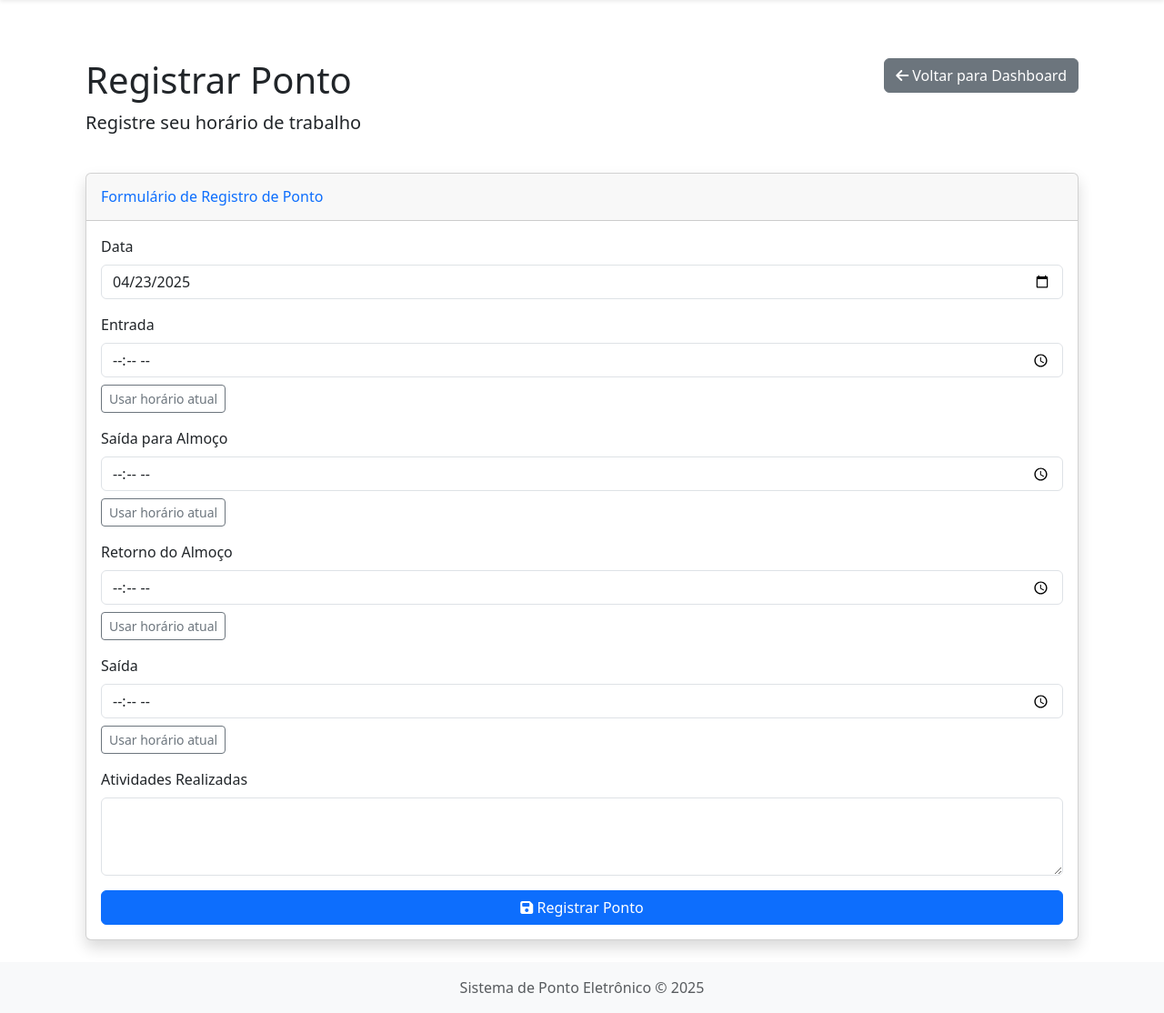
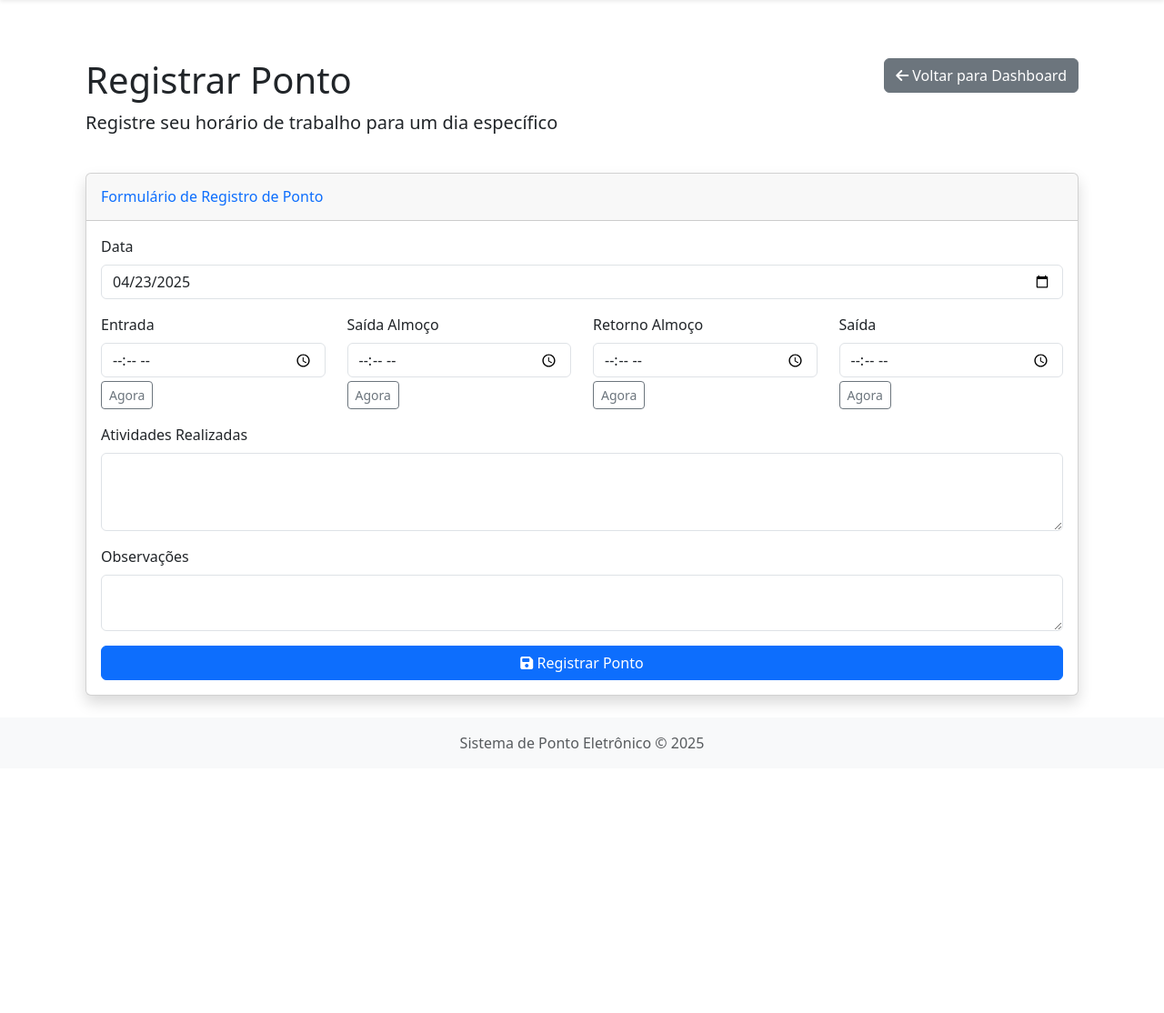
Before and after one commit to Masselorc/ponto-eletronico, a Flask app: page /registrar-ponto in a window 1280 px wide. Shown: the part 104-1218 px from the top of the page at 91% size. After the commit the page ends 927 px from the top, so only its background shows below. Run offline with Flask 3, Linux system fonts and the light colour scheme; a user stored in the database is signed in.

Commit message:
Update registrar_ponto.html

```diff
--- a/app/templates/main/registrar_ponto.html
+++ b/app/templates/main/registrar_ponto.html
@@ -7,7 +7,7 @@
     <div class="row mb-4">
         <div class="col-md-8">
             <h1>Registrar Ponto</h1>
-            <p class="lead">Registre seu horário de trabalho</p>
+            <p class="lead">Registre seu horário de trabalho para um dia específico</p> {# Descrição ajustada #}
         </div>
         <div class="col-md-4 text-end">
             <a href="{{ url_for('main.dashboard') }}" class="btn btn-secondary">
@@ -21,12 +21,14 @@
             <h6 class="m-0 font-weight-bold text-primary">Formulário de Registro de Ponto</h6>
         </div>
         <div class="card-body">
+            {# O action default é a própria URL, o que é correto para este caso #}
             <form method="POST">
-                {{ form.hidden_tag() }}
+                {{ form.hidden_tag() }} {# Necessário para proteção CSRF #}
 
                 <div class="mb-3">
                     <label for="data" class="form-label">Data</label>
-                    {{ form.data(class="form-control", type="date", required=true) }}
+                    {# Adicionado id="data" e removido required pois o validator já cuida disso #}
+                    {{ form.data(class="form-control", type="date", id="data") }}
                     {% if form.data.errors %}
                     <div class="invalid-feedback d-block">
                         {% for error in form.data.errors %}
@@ -36,9 +38,11 @@
                     {% endif %}
                 </div>
 
-                <div class="mb-3">
+                <div class="row mb-3"> {# Agrupando horários em linha #}
+                    <div class="col-md-3">
                         <label for="entrada" class="form-label">Entrada</label>
-                    {{ form.entrada(class="form-control", type="time", required=true) }}
+                        {# Adicionado id e removido required #}
+                        {{ form.entrada(class="form-control", type="time", id="entrada") }}
                         {% if form.entrada.errors %}
                         <div class="invalid-feedback d-block">
                             {% for error in form.entrada.errors %}
@@ -46,11 +50,12 @@
                             {% endfor %}
                         </div>
                         {% endif %}
+                         <button type="button" class="btn btn-sm btn-outline-secondary mt-1 btn-hora-atual" data-target="entrada">Agora</button> {# Botão 'Agora' #}
                     </div>
-
-                <div class="mb-3">
-                    <label for="saida_almoco" class="form-label">Saída para Almoço</label>
-                    {{ form.saida_almoco(class="form-control", type="time") }}
+                    <div class="col-md-3">
+                        <label for="saida_almoco" class="form-label">Saída Almoço</label>
+                         {# Adicionado id #}
+                        {{ form.saida_almoco(class="form-control", type="time", id="saida_almoco") }}
                         {% if form.saida_almoco.errors %}
                         <div class="invalid-feedback d-block">
                             {% for error in form.saida_almoco.errors %}
@@ -58,11 +63,12 @@
                             {% endfor %}
                         </div>
                         {% endif %}
+                         <button type="button" class="btn btn-sm btn-outline-secondary mt-1 btn-hora-atual" data-target="saida_almoco">Agora</button> {# Botão 'Agora' #}
                     </div>
-
-                <div class="mb-3">
-                    <label for="retorno_almoco" class="form-label">Retorno do Almoço</label>
-                    {{ form.retorno_almoco(class="form-control", type="time") }}
+                    <div class="col-md-3">
+                        <label for="retorno_almoco" class="form-label">Retorno Almoço</label>
+                         {# Adicionado id #}
+                        {{ form.retorno_almoco(class="form-control", type="time", id="retorno_almoco") }}
                         {% if form.retorno_almoco.errors %}
                         <div class="invalid-feedback d-block">
                             {% for error in form.retorno_almoco.errors %}
@@ -70,11 +76,12 @@
                             {% endfor %}
                         </div>
                         {% endif %}
+                         <button type="button" class="btn btn-sm btn-outline-secondary mt-1 btn-hora-atual" data-target="retorno_almoco">Agora</button> {# Botão 'Agora' #}
                     </div>
-
-                <div class="mb-3">
+                    <div class="col-md-3">
                         <label for="saida" class="form-label">Saída</label>
-                    {{ form.saida(class="form-control", type="time", required=true) }}
+                         {# Adicionado id e removido required #}
+                        {{ form.saida(class="form-control", type="time", id="saida") }}
                         {% if form.saida.errors %}
                         <div class="invalid-feedback d-block">
                             {% for error in form.saida.errors %}
@@ -82,11 +89,14 @@
                             {% endfor %}
                         </div>
                         {% endif %}
+                         <button type="button" class="btn btn-sm btn-outline-secondary mt-1 btn-hora-atual" data-target="saida">Agora</button> {# Botão 'Agora' #}
+                    </div>
                 </div>
 
                 <div class="mb-3">
                     <label for="atividades" class="form-label">Atividades Realizadas</label>
-                    {{ form.atividades(class="form-control", rows=3) }}
+                     {# Adicionado id #}
+                    {{ form.atividades(class="form-control", rows=3, id="atividades") }}
                     {% if form.atividades.errors %}
                     <div class="invalid-feedback d-block">
                         {% for error in form.atividades.errors %}
@@ -96,7 +106,23 @@
                     {% endif %}
                 </div>
 
+                {# --- CORREÇÃO: Adicionando o campo observacoes --- #}
+                <div class="mb-3">
+                    <label for="observacoes" class="form-label">Observações</label>
+                    {# Adicionado id #}
+                    {{ form.observacoes(class="form-control", rows=2, id="observacoes") }} {# Usando rows=2 para diferenciar de atividades #}
+                    {% if form.observacoes.errors %}
+                    <div class="invalid-feedback d-block">
+                        {% for error in form.observacoes.errors %}
+                        <span>{{ error }}</span>
+                        {% endfor %}
+                    </div>
+                    {% endif %}
+                </div>
+                {# ------------------------------------------------- #}
+
                 <div class="d-grid gap-2">
+                    {# Adicionado botão submit que faltava no form original #}
                     <button type="submit" class="btn btn-primary">
                         <i class="fas fa-save"></i> Registrar Ponto
                     </button>
@@ -107,38 +133,23 @@
 </div>
 {% endblock %}
 
+{# Adicionado bloco extra_js para o script dos botões 'Agora' #}
 {% block extra_js %}
 <script>
-    // Função para preencher campos com horário atual
-    function preencherHorarioAtual(campoId) {
+    document.addEventListener('DOMContentLoaded', function() {
+        // Botões para preencher com horário atual
+        const botoesHoraAtual = document.querySelectorAll('.btn-hora-atual');
+        botoesHoraAtual.forEach(function(botao) {
+            botao.addEventListener('click', function() {
+                const targetFieldId = this.getAttribute('data-target');
+                const targetField = document.getElementById(targetFieldId);
+                if (targetField) {
                     const agora = new Date();
                     const horas = agora.getHours().toString().padStart(2, '0');
                     const minutos = agora.getMinutes().toString().padStart(2, '0');
-        document.getElementById(campoId).value = `${horas}:${minutos}`;
+                    targetField.value = `${horas}:${minutos}`;
                 }
-
-    // Adiciona botões para preencher com horário atual
-    document.addEventListener('DOMContentLoaded', function() {
-        const campos = ['entrada', 'saida_almoco', 'retorno_almoco', 'saida'];
-
-        campos.forEach(campo => {
-            const input = document.getElementById(campo);
-            if (input) {
-                const btnContainer = document.createElement('div');
-                btnContainer.className = 'mt-2';
-
-                const btn = document.createElement('button');
-                btn.type = 'button';
-                btn.className = 'btn btn-sm btn-outline-secondary';
-                btn.textContent = 'Usar horário atual';
-                btn.onclick = function(e) {
-                    e.preventDefault();
-                    preencherHorarioAtual(campo);
-                };
-
-                btnContainer.appendChild(btn);
-                input.parentNode.appendChild(btnContainer);
-            }
+            });
         });
     });
 </script>
```
Lines whose indentation alone changed are shown as unchanged.
